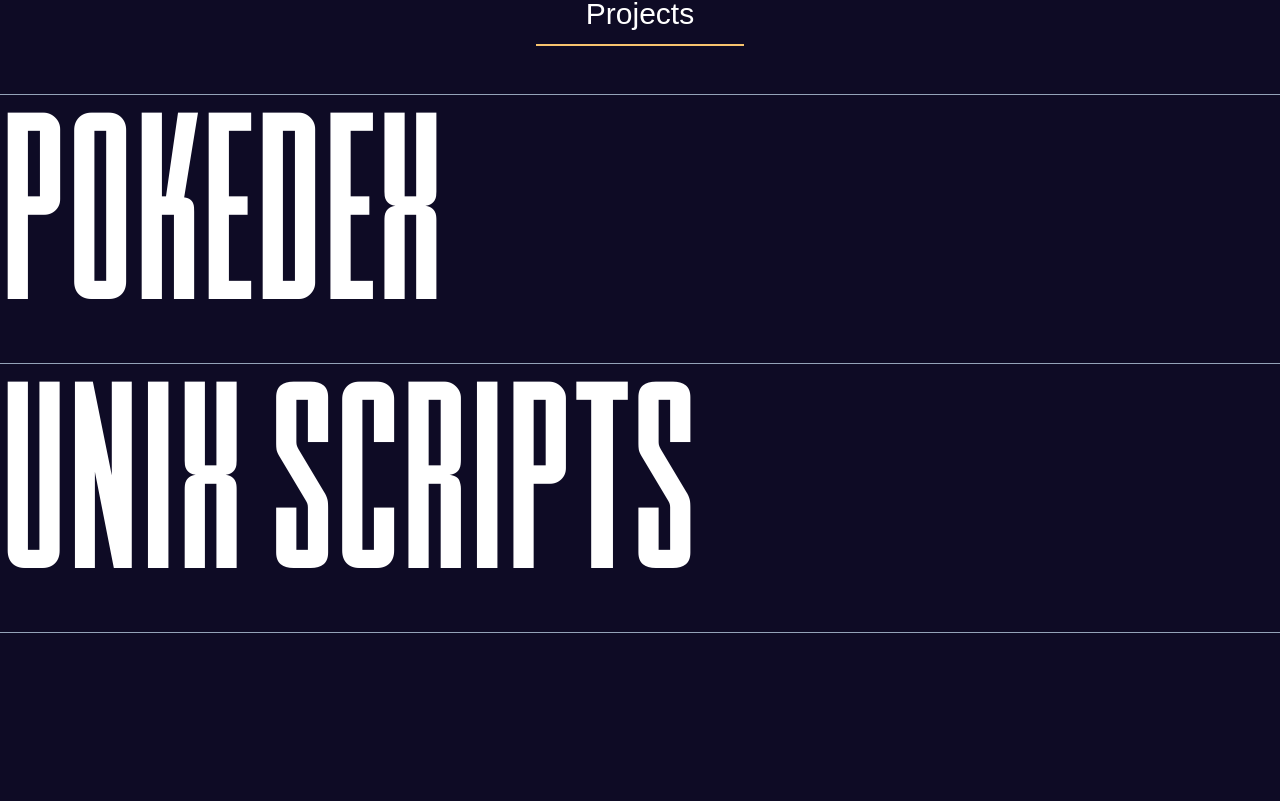
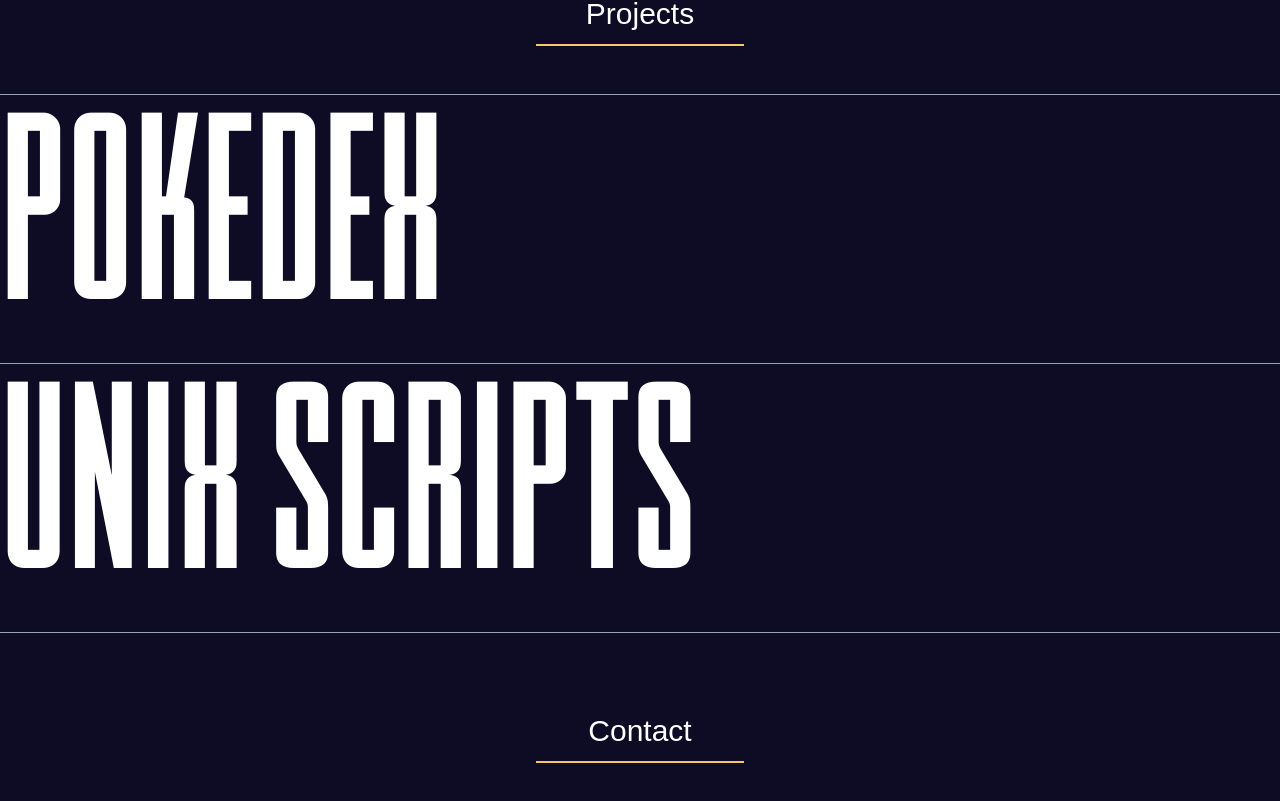
Before and after one commit to umigam3/personal-portfolio-v2, a Next.js app: page / in a window 1280 px wide. Shown: the part 2597-3398 px from the top of the page. Before the commit the page ends 3310 px from the top, so only its background shows below. Built offline with nearby package versions, Linux system fonts and the light colour scheme.

Commit message:
hotfix and contact section

```diff
--- a/src/app/page.tsx
+++ b/src/app/page.tsx
@@ -5,6 +5,7 @@
 import Hero from "@components/hero/Hero";
 import Projects from "@components/projects/Projects";
 import { useEffect } from "react";
+import Contact from "@components/contact/Contact";
 
 export default function Home() {
   useEffect(() => {
@@ -16,6 +17,7 @@
       <About />
       <Experience />
       <Projects />
+      <Contact />
     </main>
   );
 }
--- /dev/null
+++ b/src/components/contact/Contact.tsx
@@ -0,0 +1,9 @@
+import Title from "@components/ui/Title";
+
+export default function Contact() {
+  return (
+    <section id="contact" className="mb-20 w-full">
+      <Title label="Contact" />
+    </section>
+  );
+}
--- a/src/components/projects/Projects.tsx
+++ b/src/components/projects/Projects.tsx
@@ -1,10 +1,6 @@
-import Bash from "@components/icons/Bash";
-import JavaScript from "@components/icons/JavaScript";
-import Linux from "@components/icons/Linux";
-import React from "@components/icons/React";
 import Title from "@components/ui/Title";
 
-export default function Experience() {
+export default function Projects() {
   return (
     <section id="projects" className="mb-20 w-full">
       <Title label="Projects" />
```
